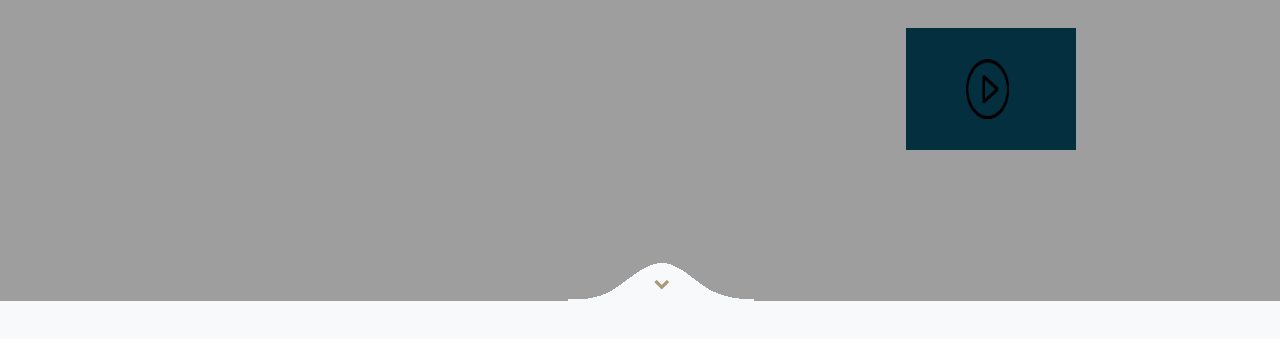
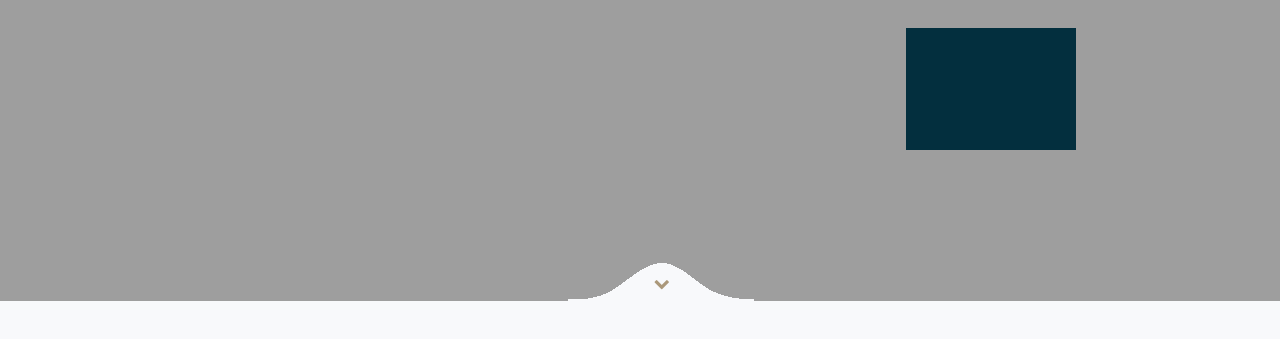
Before and after one commit to nuvem565/Block_6, a plain HTML site: page index.html in a window 1280 px wide. Shown: the part 759-1098 px from the top of the page. Drawn offline with Linux system fonts and the light colour scheme; a web font is replaced by a local one.

Commit message:
image in div #small_video deleted

```diff
--- a/index.html
+++ b/index.html
@@ -38,7 +38,7 @@
             </div>
             <div id="slider">
                 <h2>CHECK OUR VIDEO <br/>LEARNING IN 6 WEEKS</h2>
-                <div id="small_video"><img src="./img/play.png" alt="play"/></div>
+                <div id="small_video"></div>
                 <div id="pagination1">
                     <img src="./img/Button_background.gif" alt="button_background"/>
                     <span><i class="fa fa-chevron-down"></i></span>
```
